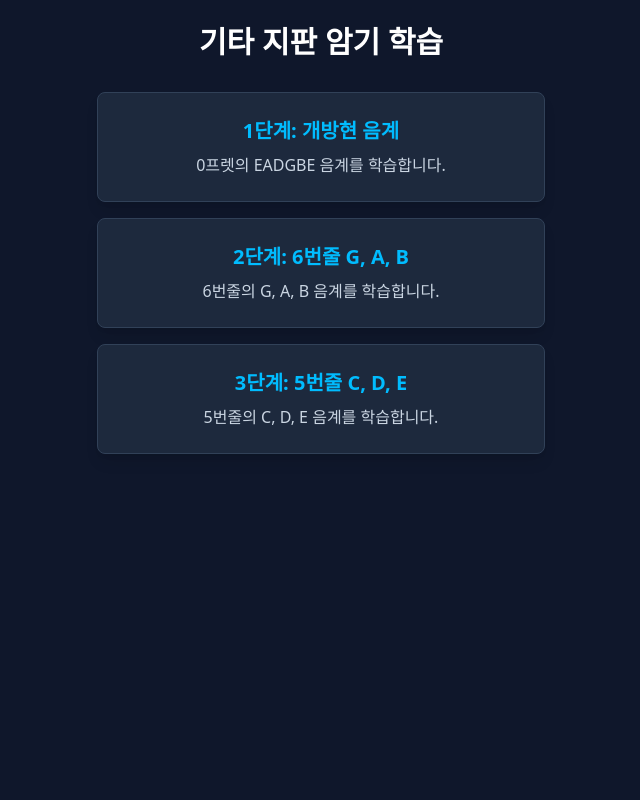
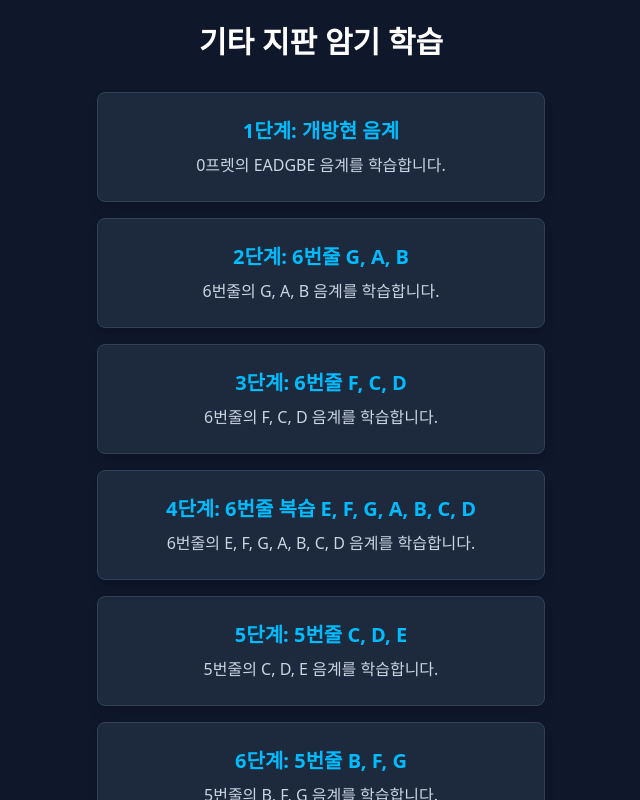
Before and after one commit to zz5414/FretAnki, a React (Vite) app: page / in a window 1280 px wide. Shown: the whole page, without its empty margins (319-959 px from the left). Built offline with nearby package versions, Linux system fonts and the light colour scheme.

Commit message:
Refactor stage data and update screen overflow behavior

```diff
--- a/src/App.jsx
+++ b/src/App.jsx
@@ -66,7 +66,7 @@ function App() {
   };
 
   return (
-    <div className="App bg-slate-900 w-screen h-[100dvh] max-h-[100dvh] overflow-hidden">
+    <div className="App bg-slate-900 w-screen h-[100dvh] max-h-[100dvh] overflow-y-auto">
       {renderScreen()}
     </div>
   );
--- a/src/data/stages.js
+++ b/src/data/stages.js
@@ -12,8 +12,8 @@ const STAGES = [
       { string: 3, fret: 0 }, // 4번줄(인덱스 3) D
       { string: 2, fret: 0 }, // 3번줄(인덱스 2) G
       { string: 1, fret: 0 }, // 2번줄(인덱스 1) B
-      { string: 0, fret: 0 }  // 1번줄(인덱스 0) E
-    ]
+      { string: 0, fret: 0 }, // 1번줄(인덱스 0) E
+    ],
   },
   {
     id: 2,
@@ -22,19 +22,212 @@ const STAGES = [
     quizzes: [
       { string: 5, fret: 3 }, // 6번줄(인덱스 5) G (3프렛)
       { string: 5, fret: 5 }, // 6번줄(인덱스 5) A (5프렛)
-      { string: 5, fret: 7 }  // 6번줄(인덱스 5) B (7프렛)
-    ]
+      { string: 5, fret: 7 }, // 6번줄(인덱스 5) B (7프렛)
+    ],
   },
   {
     id: 3,
-    title: "3단계: 5번줄 C, D, E",
+    title: "3단계: 6번줄 F, C, D",
+    description: "6번줄의 F, C, D 음계를 학습합니다.",
+    quizzes: [
+      { string: 5, fret: 1 }, // 6번줄(인덱스 5) F (1프렛)
+      { string: 5, fret: 8 }, // 6번줄(인덱스 5) C (8프렛)
+      { string: 5, fret: 10 }, // 6번줄(인덱스 5) D (10프렛)
+    ],
+  },
+  {
+    id: 4,
+    title: "4단계: 6번줄 복습 E, F, G, A, B, C, D",
+    description: "6번줄의 E, F, G, A, B, C, D 음계를 학습합니다.",
+    quizzes: [
+      { string: 5, fret: 0 }, // 6번줄(인덱스 5) E (0프렛)
+      { string: 5, fret: 1 }, // 6번줄(인덱스 5) F (1프렛)
+      { string: 5, fret: 3 }, // 6번줄(인덱스 5) G (2프렛)
+      { string: 5, fret: 5 }, // 6번줄(인덱스 5) A (3프렛)
+      { string: 5, fret: 7 }, // 6번줄(인덱스 5) B (4프렛)
+      { string: 5, fret: 8 }, // 6번줄(인덱스 5) C (5프렛)
+      { string: 5, fret: 10 }, // 6번줄(인덱스 5) D (6프렛)
+    ],
+  },
+  {
+    id: 5,
+    title: "5단계: 5번줄 C, D, E",
     description: "5번줄의 C, D, E 음계를 학습합니다.",
     quizzes: [
       { string: 4, fret: 3 }, // 5번줄(인덱스 4) C (3프렛)
       { string: 4, fret: 5 }, // 5번줄(인덱스 4) D (5프렛)
-      { string: 4, fret: 7 }  // 5번줄(인덱스 4) E (7프렛)
-    ]
-  }
+      { string: 4, fret: 7 }, // 5번줄(인덱스 4) E (7프렛)
+    ],
+  },
+  {
+    id: 6,
+    title: "6단계: 5번줄 B, F, G",
+    description: "5번줄의 B, F, G 음계를 학습합니다.",
+    quizzes: [
+      { string: 4, fret: 2 }, // 4번줄(인덱스 3) B (1프렛)
+      { string: 4, fret: 8 }, // 4번줄(인덱스 3) F (8프렛)
+      { string: 4, fret: 10 }, // 4번줄(인덱스 3) G (10프렛)
+    ],
+  },
+
+  {
+    id: 7,
+    title: "7단계: 5번줄 복습 A, B, C, D, E, F, G",
+    description: "5번줄의 A, B, C, D, E, F, G 음계를 학습합니다.",
+    quizzes: [
+      { string: 4, fret: 0 }, // 5번줄(인덱스 4) A (0프렛)
+      { string: 4, fret: 2 }, // 5번줄(인덱스 4) B (2프렛)
+      { string: 4, fret: 3 }, // 5번줄(인덱스 4) C (2프렛)
+      { string: 4, fret: 5 }, // 5번줄(인덱스 4) D (3프렛)
+      { string: 4, fret: 7 }, // 5번줄(인덱스 4) E (4프렛)
+      { string: 4, fret: 8 }, // 5번줄(인덱스 4) F (5프렛)
+      { string: 4, fret: 10 }, // 5번줄(인덱스 4) G (6프렛)
+    ],
+  },
+  {
+    id: 8,
+    title: "8단계: 5, 6번줄 복습",
+    description: "5, 6번줄의 복습을 학습합니다.",
+    quizzes: [
+      { string: 5, fret: 0 }, // 6번줄(인덱스 5) E (0프렛)
+      { string: 5, fret: 1 }, // 6번줄(인덱스 5) F (1프렛)
+      { string: 5, fret: 3 }, // 6번줄(인덱스 5) G (2프렛)
+      { string: 5, fret: 5 }, // 6번줄(인덱스 5) A (3프렛)
+      { string: 5, fret: 7 }, // 6번줄(인덱스 5) B (4프렛)
+      { string: 5, fret: 8 }, // 6번줄(인덱스 5) C (5프렛)
+      { string: 5, fret: 10 }, // 6번줄(인덱스 5) D (6프렛)
+      { string: 4, fret: 0 }, // 5번줄(인덱스 4) A (0프렛)
+      { string: 4, fret: 2 }, // 5번줄(인덱스 4) B (2프렛)
+      { string: 4, fret: 3 }, // 5번줄(인덱스 4) C (2프렛)
+      { string: 4, fret: 5 }, // 5번줄(인덱스 4) D (3프렛)
+      { string: 4, fret: 7 }, // 5번줄(인덱스 4) E (4프렛)
+      { string: 4, fret: 8 }, // 5번줄(인덱스 4) F (5프렛)
+      { string: 4, fret: 10 }, // 5번줄(인덱스 4) G (6프렛)
+    ],
+  },
+  {
+    id: 9,
+    title: "9단계: 4번줄 G, A, B",
+    description: "4번줄의 G, A, B 음계를 학습합니다.",
+    quizzes: [
+      { string: 5, fret: 3 }, // 6번줄(인덱스 5) G (3프렛)
+      { string: 5, fret: 5 }, // 6번줄(인덱스 5) A (5프렛)
+      { string: 5, fret: 7 }, // 6번줄(인덱스 5) B (7프렛)
+      { string: 3, fret: 5 }, // 4번줄(인덱스 3) G (5프렛)
+      { string: 3, fret: 7 }, // 4번줄(인덱스 3) A (7프렛)
+      { string: 3, fret: 9 }, // 4번줄(인덱스 3) B (9프렛)
+    ],
+  },
+  {
+    id: 10,
+    title: "10단계: 4번줄 E, F, C",
+    description: "4번줄의 E, F, C 음계를 학습합니다.",
+    quizzes: [
+      { string: 3, fret: 2 },
+      { string: 3, fret: 3 },
+      { string: 3, fret: 10 },
+    ],
+  },
+  {
+    id: 11,
+    title: "11단계: 4번줄 D, E, F, G, A, B, C",
+    description: "4번줄의 D, E, F, G, A, B, C 음계를 학습합니다.",
+    quizzes: [
+      { string: 3, fret: 0 },
+      { string: 3, fret: 2 },
+      { string: 3, fret: 3 },
+      { string: 3, fret: 5 },
+      { string: 3, fret: 7 },
+      { string: 3, fret: 9 },
+      { string: 3, fret: 10 },
+    ],
+  },
+  // 12단계 5번줄 c d e 3번줄 c d e
+  {
+    id: 12,
+    title: "12단계: 3번줄 C, D, E",
+    description: "3번줄의 C, D, E 음계를 학습합니다.",
+    quizzes: [
+      { string: 4, fret: 3 }, // 5번줄(인덱스 4) C (3프렛)
+      { string: 4, fret: 5 }, // 5번줄(인덱스 4) D (5프렛)
+      { string: 4, fret: 7 }, // 5번줄(인덱스 4) E (7프렛)
+      { string: 2, fret: 5 }, // 5번줄(인덱스 4) C (3프렛)
+      { string: 2, fret: 7 }, // 5번줄(인덱스 4) D (5프렛)
+      { string: 2, fret: 9 }, // 5번줄(인덱스 4) E (7프렛)
+    ],
+  },
+  {
+    id: 13,
+    title: "13단계: 3번줄 A, B, F",
+    description: "3번줄의 A, B, F 음계를 학습합니다.",
+    quizzes: [
+      { string: 2, fret: 2 }, // 5번줄(인덱스 4) C (3프렛)
+      { string: 2, fret: 4 }, // 5번줄(인덱스 4) D (5프렛)
+      { string: 2, fret: 10 }, // 5번줄(인덱스 4) E (7프렛)
+    ],
+  },
+  {
+    id: 14,
+    title: "14단계: 3번줄 복습 G, A, B, C, D, E, F",
+    description: "3번줄의 G, A, B, C, D, E, F 음계를 학습합니다.",
+    quizzes: [
+      { string: 2, fret: 0 },
+      { string: 2, fret: 5 }, // 5번줄(인덱스 4) C (3프렛)
+      { string: 2, fret: 7 }, // 5번줄(인덱스 4) D (5프렛)
+      { string: 2, fret: 9 }, // 5번줄(인덱스 4) E (7프렛)
+      { string: 2, fret: 2 }, // 5번줄(인덱스 4) C (3프렛)
+      { string: 2, fret: 4 }, // 5번줄(인덱스 4) D (5프렛)
+      { string: 2, fret: 10 }, // 5번줄(인덱스 4) E (7프렛)
+    ],
+  },
+  {
+    id: 15,
+    title: "15단계: 2번줄 C, D, E",
+    description: "2번줄의 C, D, E 음계를 학습합니다.",
+    quizzes: [
+      { string: 1, fret: 1 },
+      { string: 1, fret: 3 },
+      { string: 1, fret: 5 },
+    ],
+  },
+  {
+    id: 16,
+    title: "16단계: 2번줄 G, A, B",
+    description: "2번줄의 G, A, B 음계를 학습합니다.",
+    quizzes: [
+      { string: 1, fret: 8 },
+      { string: 1, fret: 10 },
+      { string: 1, fret: 12 },
+    ],
+  },
+  {
+    id: 17,
+    title: "17단계: 2번줄 복습 B, C, D, E, F, G, A",
+    description: "2번줄의 B, C, D, E, F, G, A 음계를 학습합니다.",
+    quizzes: [
+      { string: 1, fret: 0 },
+      { string: 1, fret: 1 },
+      { string: 1, fret: 3 },
+      { string: 1, fret: 5 },
+      { string: 1, fret: 6 },
+      { string: 1, fret: 8 },
+      { string: 1, fret: 10 },
+    ],
+  },
+  {
+    id: 18,
+    title: "18단계: 1번줄 복습 E, F, G, A, B, C, D",
+    description: "1번줄의 E, F, G, A, B, C, D 음계를 학습합니다.",
+    quizzes: [
+      { string: 0, fret: 0 },
+      { string: 0, fret: 1 },
+      { string: 0, fret: 3 },
+      { string: 0, fret: 5 },
+      { string: 0, fret: 7 },
+      { string: 0, fret: 8 },
+      { string: 0, fret: 10 },
+    ],
+  },
 ];
 
 export default STAGES;
```
